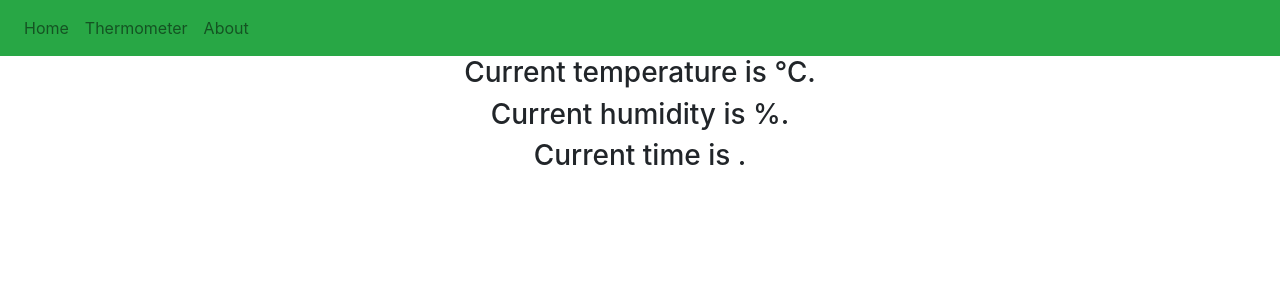
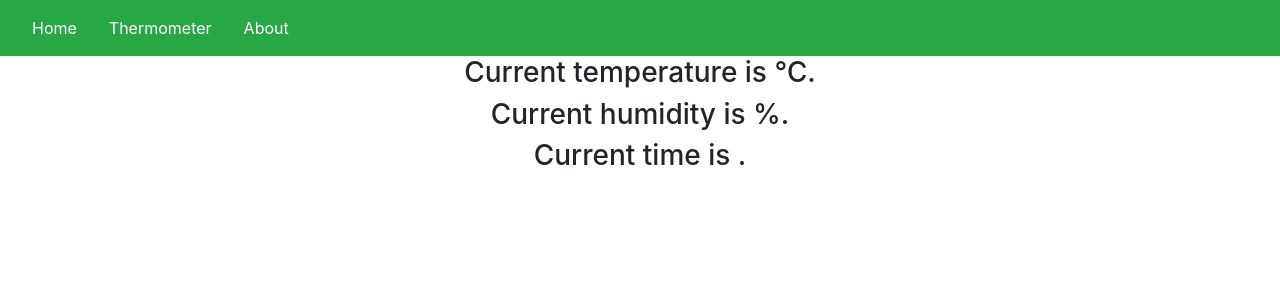
Before and after one commit to curus-m/temp-manager, a React (Create React App) app: page / in a window 1280 px wide. Shown: the top 300 px of the page. Built offline with nearby package versions, Linux system fonts and the light colour scheme; no server answers.

Commit message:
roll back header

```diff
--- a/src/App.scss
+++ b/src/App.scss
@@ -36,10 +36,6 @@
     transform: rotate(360deg);
   }
 }
-
 .nav-link {
-  &:hover {
-    color: white;
-  }
-  color: white;
+  color: rgb(255, 255, 255)
 }
--- a/src/App.tsx
+++ b/src/App.tsx
@@ -7,7 +7,6 @@ import {
   Route, Link
 } from "react-router-dom";
 import './App.scss';
-import {Navbar, Nav} from 'react-bootstrap';
 
 function App() {
   // function myFunction() {
@@ -16,16 +15,21 @@ function App() {
   return (
     <div className="App">
       <Router>
-        <Navbar bg="success" expand="lg">
-        <Navbar.Toggle aria-controls="basic-navbar-nav" />
-        <Navbar.Collapse id="basic-navbar-nav">
-          <Nav className="mr-auto">
-            <Link to="/"  className="nav-link">Home</Link>
-            <Link to="/thermometer" className="nav-link">Thermometer</Link>
+        <div>
+          <nav className="navbar navbar-light bg-success">
+            <ul className="nav nav-pills">
+              <li className="nav-items">
+                <Link to ="/" className="nav-link">Home</Link>
+              </li>
+              <li className="nav-items">
+                <Link to ="/thermometer" className="nav-link">Thermometer</Link>
+                </li>
+              <li className="nav-items" >
                 <Link to="/about" className="nav-link">About</Link>
-          </Nav>
-        </Navbar.Collapse>
-        </Navbar>
+              </li>
+            </ul>
+          </nav>
+        </div>
         <Switch>
           <Route path="/thermometer">
                 <Thermometer/>
--- a/src/Thermometer.scss
+++ b/src/Thermometer.scss
@@ -1,6 +1,6 @@
 .temperature {
-    width: 50%;
+    width: 80%;
 }
 .humidity {
-    width: 50%;
+    width: 80%;
 }
```
Lines whose indentation alone changed are shown as unchanged.
